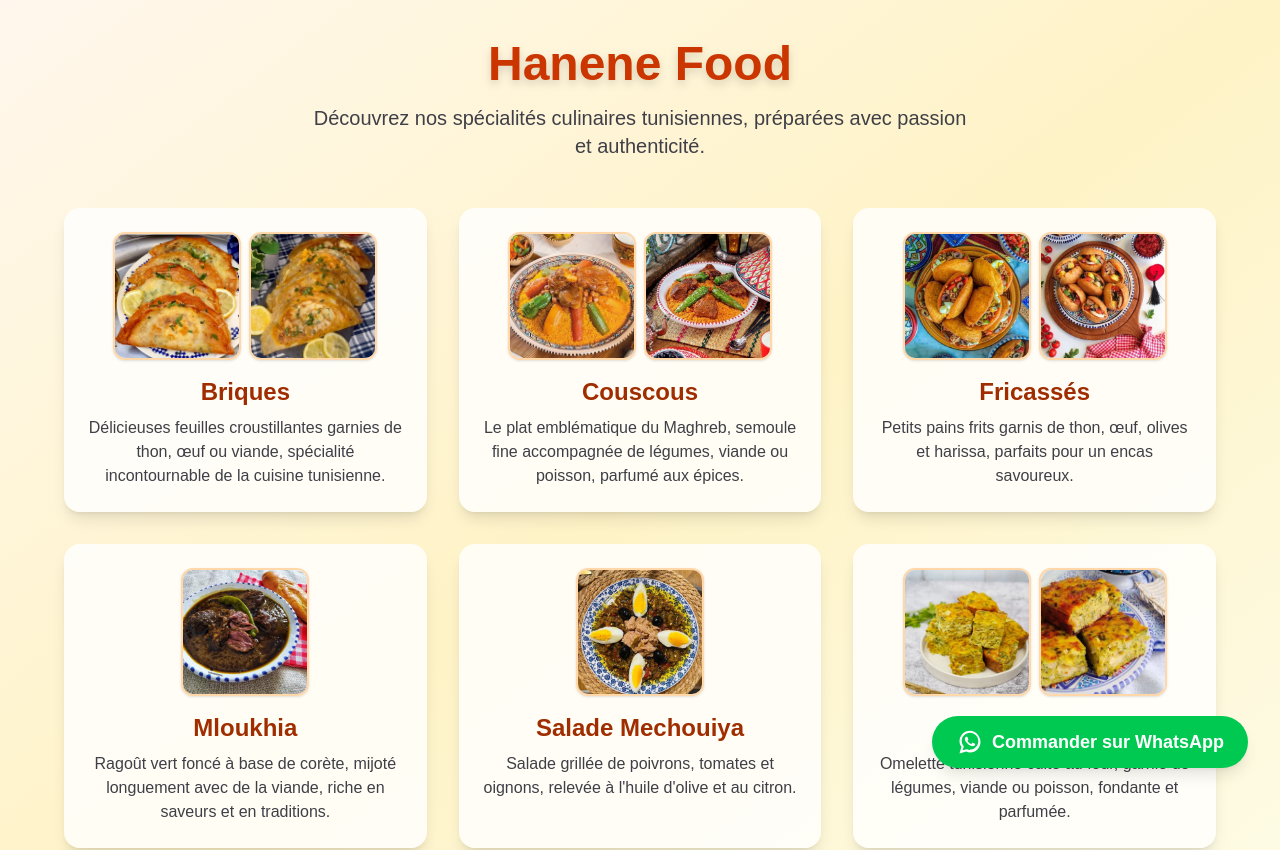
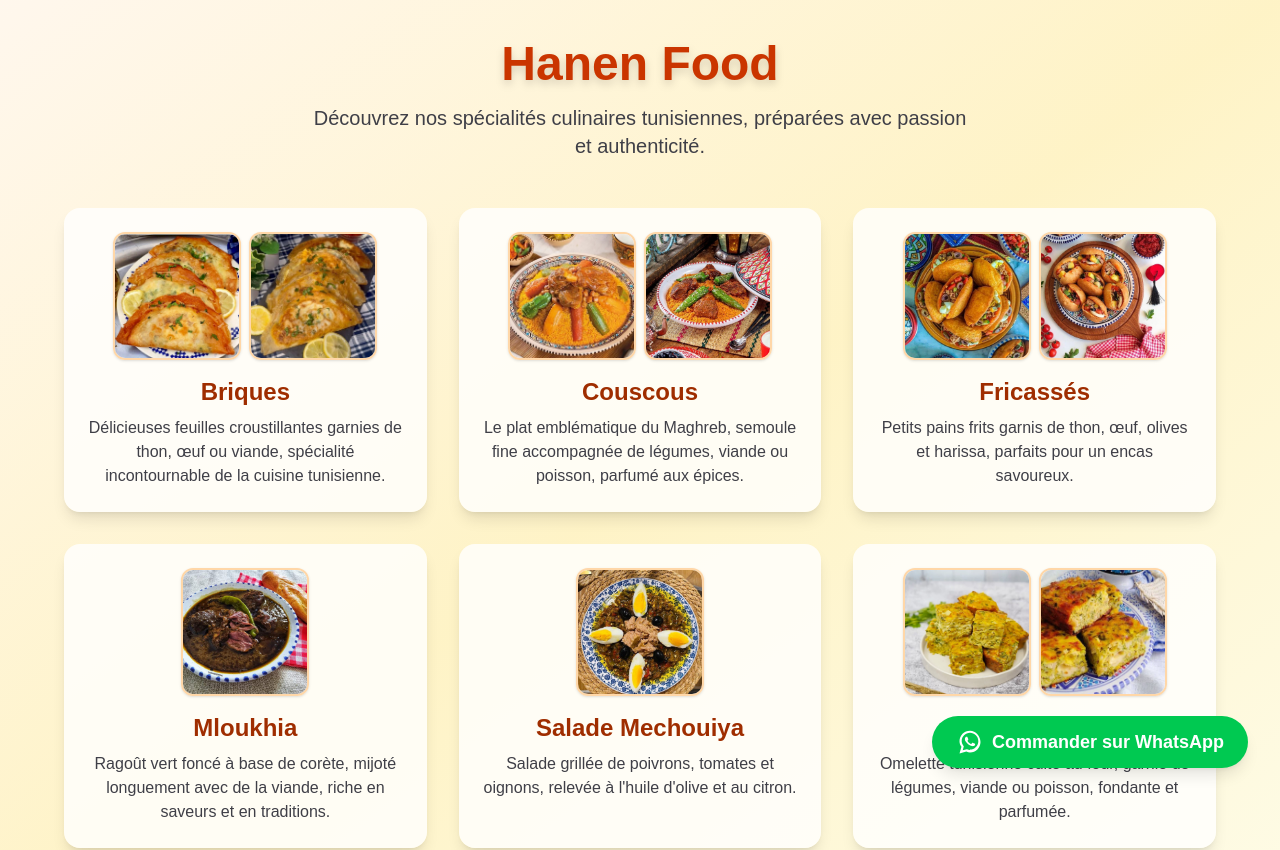
Before and after one commit to Samir3200/hanene-food, a Next.js app: page / in a window 1280 px wide. Shown: the top 850 px of the page. Built offline with nearby package versions, Linux system fonts and the light colour scheme.

Commit message:
rectif name

```diff
--- a/app/page.tsx
+++ b/app/page.tsx
@@ -37,7 +37,7 @@ export default function Home() {
   return (
     <div className="min-h-screen bg-gradient-to-br from-orange-50 via-amber-100 to-yellow-50 dark:from-zinc-900 dark:via-zinc-800 dark:to-zinc-900 flex flex-col items-center py-10 px-4">
       <header className="mb-12 text-center">
-        <h1 className="text-4xl sm:text-5xl font-extrabold text-orange-700 dark:text-yellow-300 drop-shadow-lg mb-4">Hanene Food</h1>
+        <h1 className="text-4xl sm:text-5xl font-extrabold text-orange-700 dark:text-yellow-300 drop-shadow-lg mb-4">Hanen Food</h1>
         <p className="text-lg sm:text-xl text-zinc-700 dark:text-zinc-200 max-w-2xl mx-auto">
           Découvrez nos spécialités culinaires tunisiennes, préparées avec passion et authenticité.
         </p>
```
